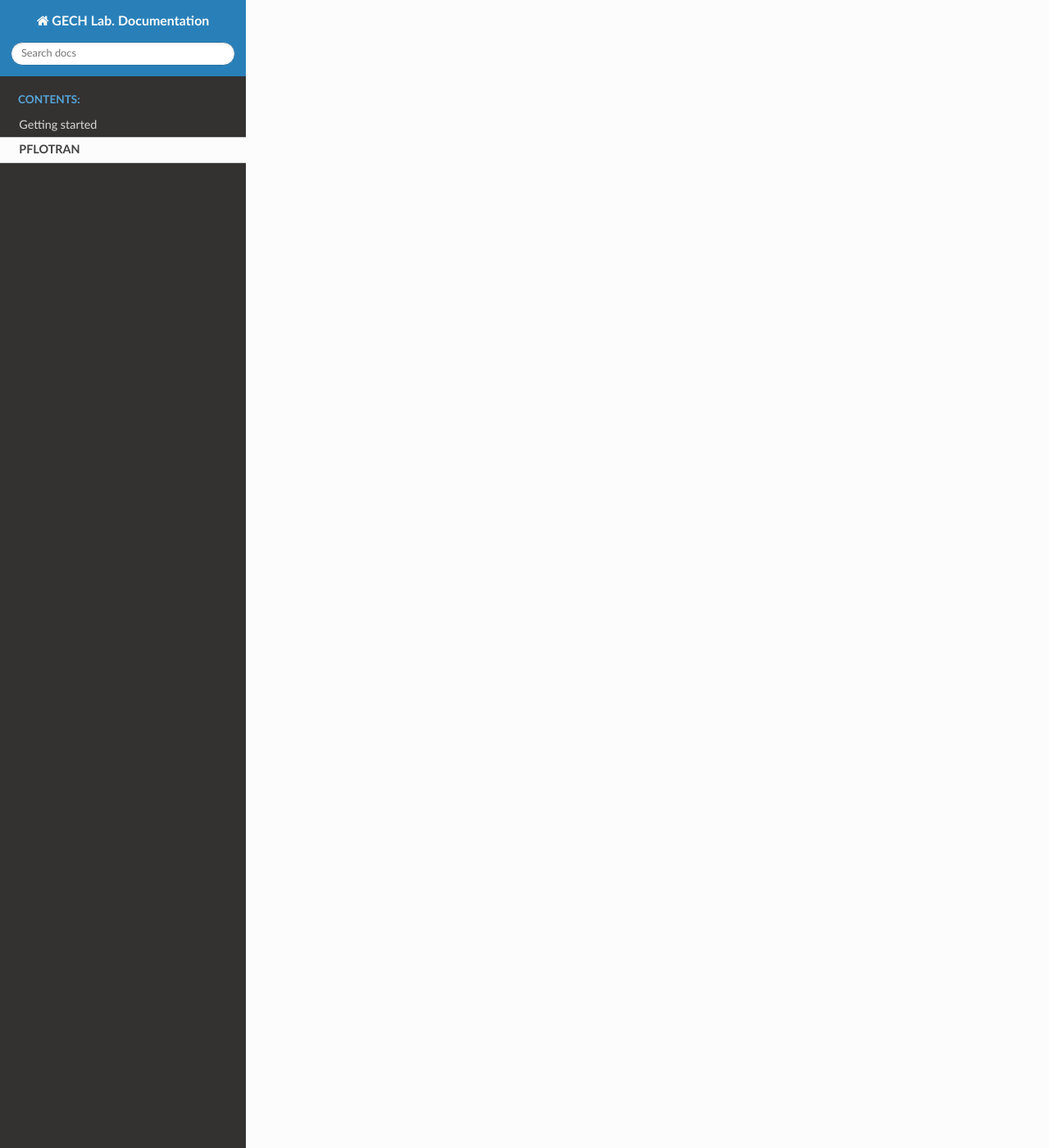
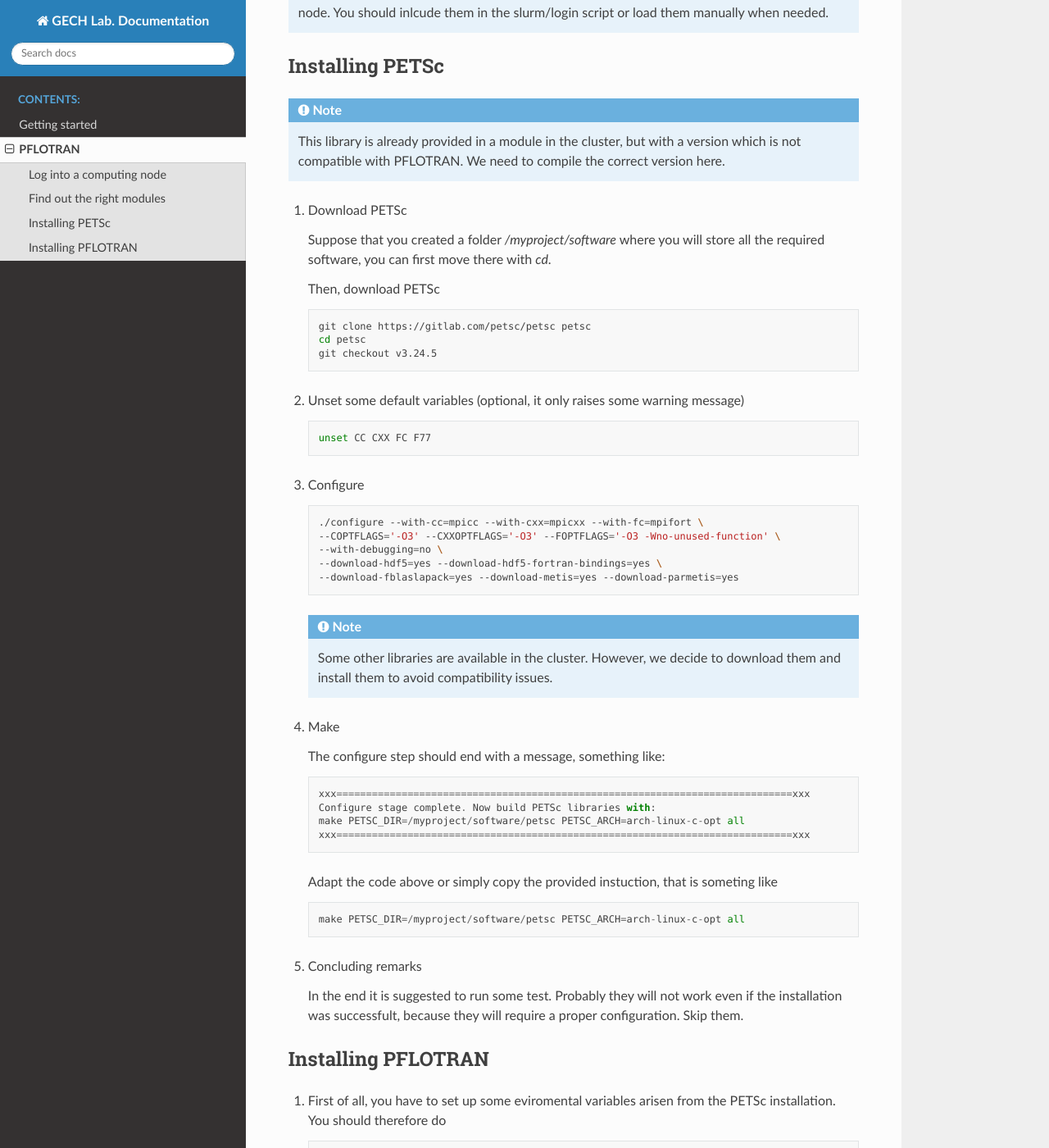
Before and after one commit to gechlab/gechlab-doc, a Sphinx documentation site: the page built from docs/software/pflotran.rst, in a window 1280 px wide and 1400 px high, scrolled down 1646 px. Shown: the whole window at 82% size. Built offline with Sphinx 7.4.7 and the Read the Docs theme 3.1.0, drawn with Linux system fonts in a browser that asks for light colours; some of the changed text lies outside the part shown.

Commit message:
Completed PFLOTRAN installation

```diff
--- a/docs/software/pflotran.rst
+++ b/docs/software/pflotran.rst
@@ -2,3 +2,191 @@
 =================
 
 Here we provide some guidelines to install PFLOTRAN on the INDACO computing cluster.
+
+Almost all information is taken from the reference site of `PFLOTRAN
+(Linux installation)
+<https://documentation.pflotran.org/user_guide/how_to/installation/linux.html#linux-install>`_
+
+Log into a computing node
+----------------------------------
+
+When you only log in into the cluster, you are landing on a *log-in*
+node. To perform all the next step you have to connect to a computing
+note, possibly with the same architechture that you expect to use for
+your project.
+
+To get a list of computing nodes you have acces to, you can use:
+
+.. code-block::
+
+   sacctmgr show User $USER --associations
+
+The *Partition* column contains the names of the available partitions
+for the corresponding *project* (*Account*).
+
+Then you can log in into a computing partition using the *interactive
+mode*, that allows you to interact with the computing node without
+writing a SLURM file.
+
+To log in, you can use the command `salloc`. For example, if you have access to the `light` partition, you can use:
+
+.. code-block:: bash
+
+   salloc -p light --time=30
+
+The optional argument `--time=30` allows you to set the maximum time
+you request for interacting with the node. Aftern that time, you will
+be logged out.
+
+
+Find out the right modules
+----------------------------------
+
+Many modules are available in the cluster. First of all, it is
+important to select the compiler module (for example, `gcc`) and the MPI library.
+
+To show all the modules that contain the keyword `gcc`, you can use
+
+.. code-block::
+
+   module avail gcc
+
+Fron the list of modules, we select the one provided for the `x86_64`
+architecture (in general, it should be compatibile with the
+architechture of the node where you will run your code). We select
+version `13` of gcc. Therefore, I have to be careful to always load
+libraries compatible with this version.
+
+To load the gcc module
+
+..  code-block::
+
+    module load gcc/13.1.0-gcc-8.5.0-65vbkj2
+
+
+The next module to select is the one related to the MPI libraries.
+
+.. code-block::
+
+   module avail openmpi
+
+We then load
+
+.. code-block::
+
+   module load openmpi/4.1.5-gcc-13.1.0-crgm5zc
+
+.. note::
+
+   By default the two aforementioned modules (`gcc` and `openmpi`) are
+   not loaded in your computing node.  You should inlcude them in the
+   slurm/login script or load them manually when needed.
+
+
+
+
+
+
+
+
+
+
+
+
+Installing PETSc
+--------------------------
+
+.. note::
+
+   This library is already provided in a module in the cluster, but
+   with a version which is not compatible with PFLOTRAN. We need to
+   compile the correct version here.
+
+1. Download PETSc
+
+   Suppose that you created a folder `/myproject/software` where you
+   will store all the required software, you can first move there with
+   `cd`.
+
+   Then, download PETSc
+
+   .. code-block:: bash
+
+      git clone https://gitlab.com/petsc/petsc petsc
+      cd petsc
+      git checkout v3.24.5
+
+2. Unset some default variables (optional, it only raises some warning message)
+
+   .. code-block:: bash
+
+      unset CC CXX FC F77
+
+3. Configure
+
+   .. code-block:: bash
+
+      ./configure --with-cc=mpicc --with-cxx=mpicxx --with-fc=mpifort \
+      --COPTFLAGS='-O3' --CXXOPTFLAGS='-O3' --FOPTFLAGS='-O3 -Wno-unused-function' \
+      --with-debugging=no \
+      --download-hdf5=yes --download-hdf5-fortran-bindings=yes \
+      --download-fblaslapack=yes --download-metis=yes --download-parmetis=yes
+
+   .. note::
+
+      Some other libraries are available in the cluster. However, we
+      decide to download them and install them to avoid compatibility
+      issues.
+
+4. Make
+
+   The configure step should end with a message, something like:
+
+   .. code-block::
+
+      xxx=============================================================================xxx
+      Configure stage complete. Now build PETSc libraries with:
+      make PETSC_DIR=/myproject/software/petsc PETSC_ARCH=arch-linux-c-opt all
+      xxx=============================================================================xxx
+
+   Adapt the code above or simply copy the provided instuction, that is someting like
+
+   .. code-block::
+
+      make PETSC_DIR=/myproject/software/petsc PETSC_ARCH=arch-linux-c-opt all
+
+5. Concluding remarks
+
+   In the end it is suggested to run some test. Probably they will not
+   work even if the installation was successfult, because they will
+   require a proper configuration. Skip them.
+
+
+
+Installing PFLOTRAN
+------------------------------
+
+1. First of all, you have to set up some eviromental variables arisen from the PETSc installation.
+   You should therefore do
+
+   .. code-block::
+
+      export PETSC_DIR=/myproject/software/petsc
+      export PETSC_ARCH=arch-linux-c-opt
+
+   If you want, you can put these variables into your user `.bashrc` file
+   and probably in the SLURM file required to run the software.
+
+2. Download (clone) PFLOTRAN. You can always start downloading from
+   the `/myproject/software` folder.
+
+   .. code-block::
+
+      git clone https://bitbucket.org/pflotran/pflotran
+
+3. Enter in the right folder and `make`
+
+   .. code-block::
+
+      cd pflotran/src/pflotran
+      make pflotran
```
